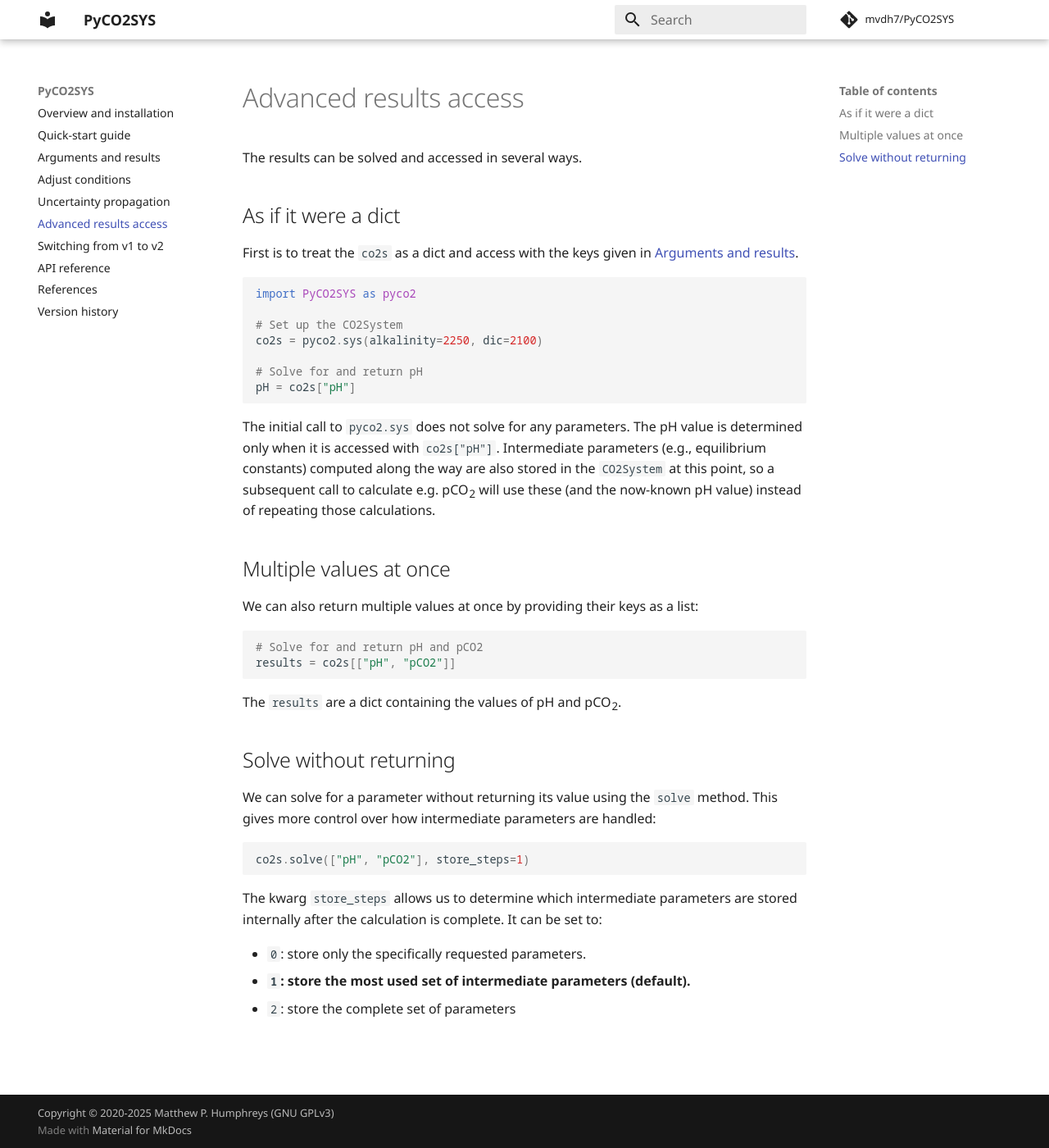
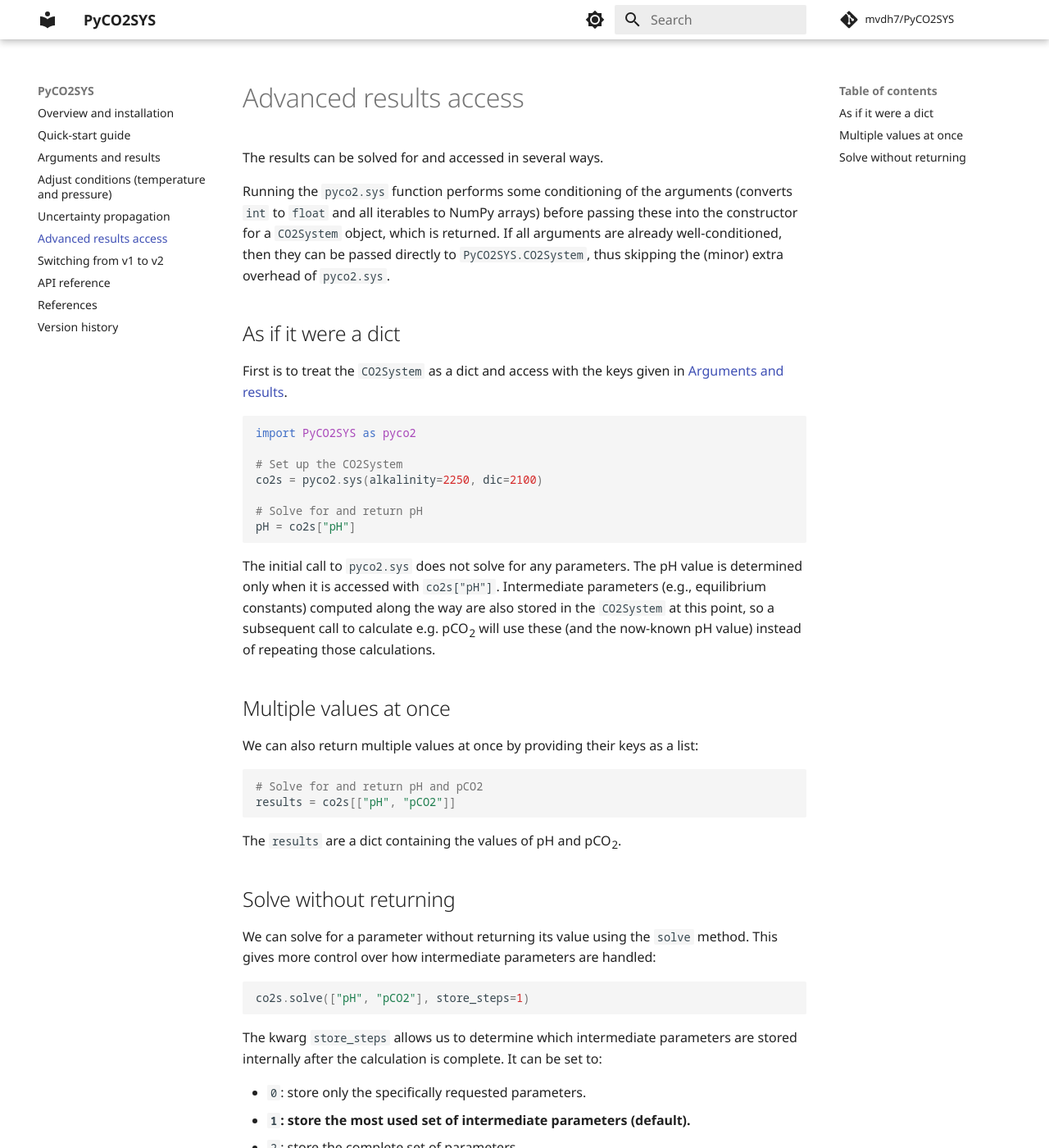
Before and after one commit to mvdh7/PyCO2SYS, an MkDocs documentation site: the page built from docs/results.md, in a window 1280 px wide and 1400 px high. Shown: the whole window at 82% size. Built offline with MkDocs 1.6.1 and Material for MkDocs 9.7.7, drawn with Linux system fonts in a browser that asks for light colours; comment, search, counter and statistics services are not loaded.

````diff
--- a/PyCO2SYS/__init__.py
+++ b/PyCO2SYS/__init__.py
@@ -19,10 +19,14 @@ PyCO2SYS
 Marine carbonate system calculations in Python.
 """
 
+import jax
+
 from . import meta
 from .engine import CO2System, sys
 from .meta import hello  # because history
 from .uncertainty import all_OEDG18 as uncertainty_OEDG18
+
+jax.config.update("jax_enable_x64", True)
 
 # from .uncertainty import all_OEDG18 as uncertainty_OEDG18
 # from .engine.nd import CO2SYS as sys
--- a/docs/results.md
+++ b/docs/results.md
@@ -1,10 +1,12 @@
 # Advanced results access
 
-The results can be solved and accessed in several ways.
+The results can be solved for and accessed in several ways.
+
+Running the `pyco2.sys` function performs some conditioning of the arguments (converts `int` to `float` and all iterables to NumPy arrays) before passing these into the constructor for a `CO2System` object, which is returned.  If all arguments are already well-conditioned, then they can be passed directly to `PyCO2SYS.CO2System`, thus skipping the (minor) extra overhead of `pyco2.sys`.
 
 ## As if it were a dict
 
-First is to treat the `co2s` as a dict and access with the keys given in [Arguments and results](detail.md/#results).
+First is to treat the `CO2System` as a dict and access with the keys given in [Arguments and results](detail.md/#results).
 
 ```python
 import PyCO2SYS as pyco2
--- a/docs/stylesheets/extra.css
+++ b/docs/stylesheets/extra.css
@@ -21,15 +21,15 @@
   }
   .md-typeset .admonition.inputs,
   .md-typeset details.inputs {
-    border-color: rgb(0, 184, 212);
+    border-color: #7C4DFF;
   }
   .md-typeset .inputs > .admonition-title,
   .md-typeset .inputs > summary {
-    background-color: rgba(0, 184, 212, 0.1);
+    background-color: #7C4DFF0F;
   }
   .md-typeset .inputs > .admonition-title::before,
   .md-typeset .inputs > summary::before {
-    background-color: rgb(0, 184, 212);
+    background-color: #7C4DFF;
     -webkit-mask-image: var(--md-admonition-icon--inputs);
             mask-image: var(--md-admonition-icon--inputs);
   }
--- a/mkdocs.yml
+++ b/mkdocs.yml
@@ -13,7 +13,7 @@ nav:
   - Overview and installation: index.md
   - Quick-start guide: quick.md
   - Arguments and results: detail.md
-  - Adjust conditions: adjust.md
+  - Adjust conditions (temperature and pressure): adjust.md
   - Uncertainty propagation: uncertainty.md
   - Advanced results access: results.md
   - Switching from v1 to v2: v1_to_v2.md
@@ -27,12 +27,23 @@ theme:
   name: material
   language: en
   palette:
-    scheme: default
-    primary: white
-    accent: deep orange
+    - scheme: default
+      toggle:
+        icon: material/brightness-7
+        name: Switch to dark mode
+      primary: white
+      accent: deep orange
+    - scheme: slate
+      toggle:
+        icon: material/brightness-4
+        name: Switch to light mode
+      primary: black
+      accent: orange
   font:
     text: Noto Sans
     code: Noto Sans Mono
+  features:
+    navigation.footer
 
 # Extensions
 markdown_extensions:
````
Also changed, not shown: docs/quick.md (+1 -1 lines), docs/uncertainty.md (+2 -2 lines), docs/versions.md (+1 -1 lines), 6 other files.
